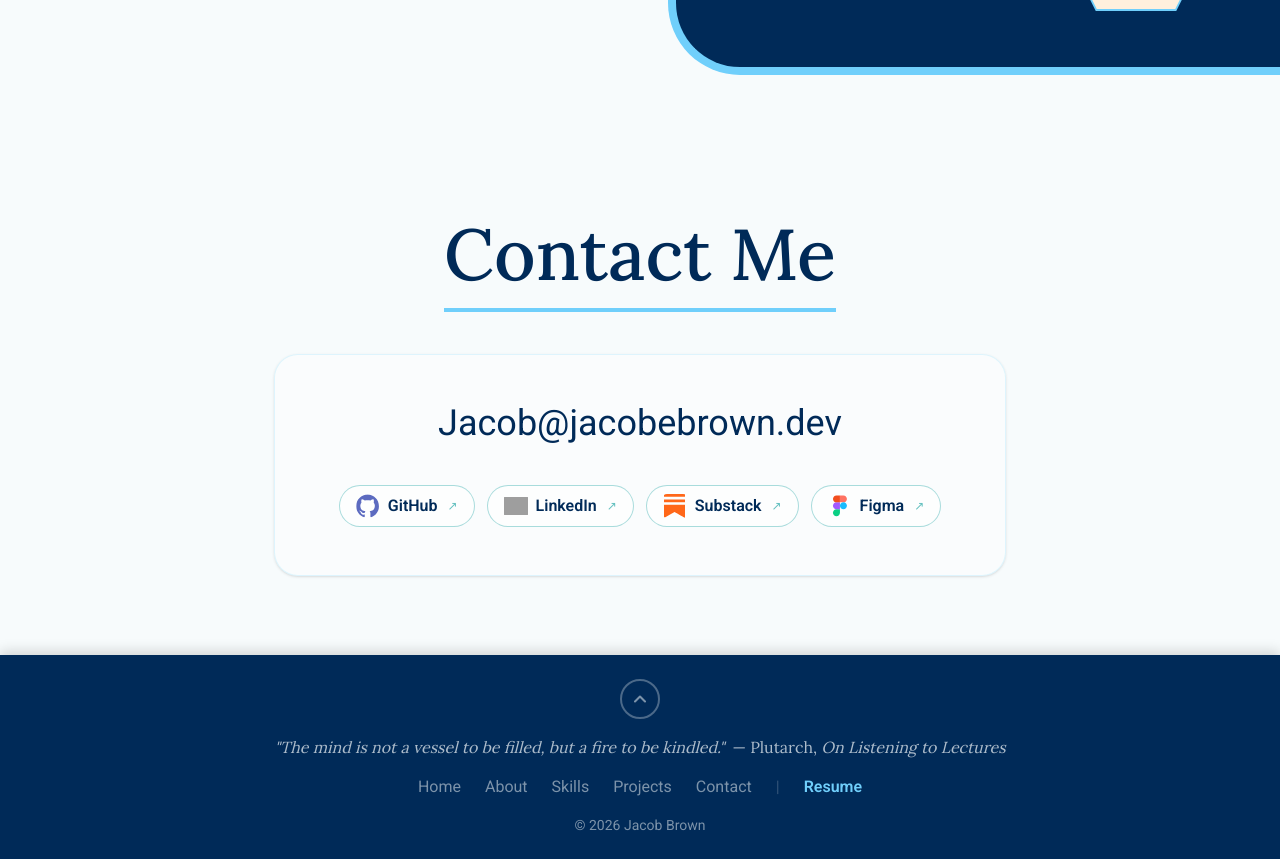
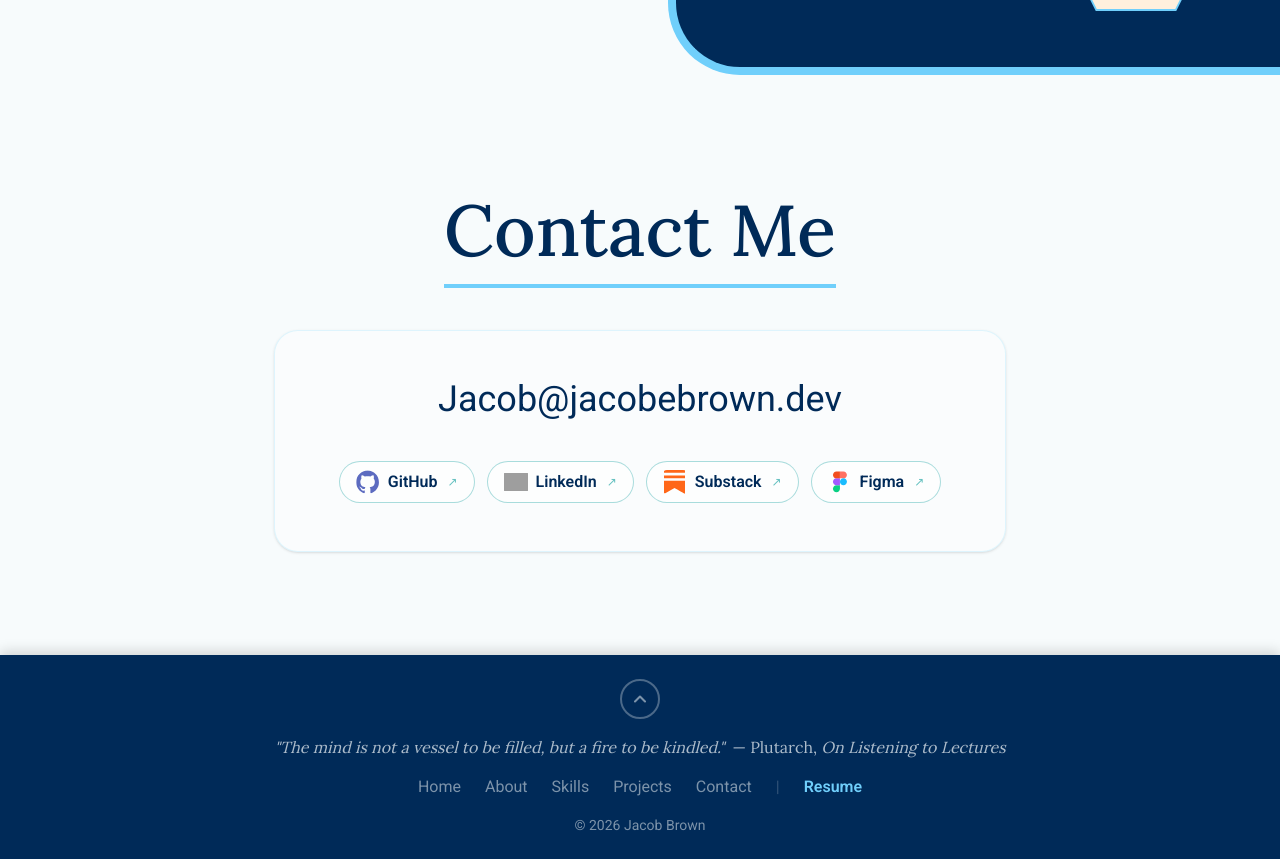
Before and after one commit to JacobE-Brown/JacobPortfolioV3, a React (Vite) app: page / in a window 1280 px wide. Shown: the part 5480-6339 px from the top of the page. Built offline with nearby package versions, Linux system fonts and the light colour scheme; grey boxes are pictures that could not be loaded.

Commit message:
Fixed Margins on contact me

```diff
--- a/src/components/ContactMe.tsx
+++ b/src/components/ContactMe.tsx
@@ -82,7 +82,7 @@ export default function ContactMe() {
 
   return (
     <section id="contact" className="bg-blue-neutral flex flex-col items-center justify-end" style={{ minHeight: 'calc(100svh - var(--nav-h, 5rem))' }}>
-      <div className="flex-1 flex flex-col items-center justify-center gap-6 sm:gap-8 md:gap-12 lg:gap-16 px-6 sm:px-8">
+      <div className="flex-1 flex flex-col items-center justify-center gap-6 sm:gap-8 md:gap-12 lg:gap-16 px-6 sm:px-8 pb-10 sm:pb-12">
         <h2
           ref={headingRef}
           className="font-heading font-medium text-3xl sm:text-4xl md:text-5xl lg:text-7xl text-text-1"
```
